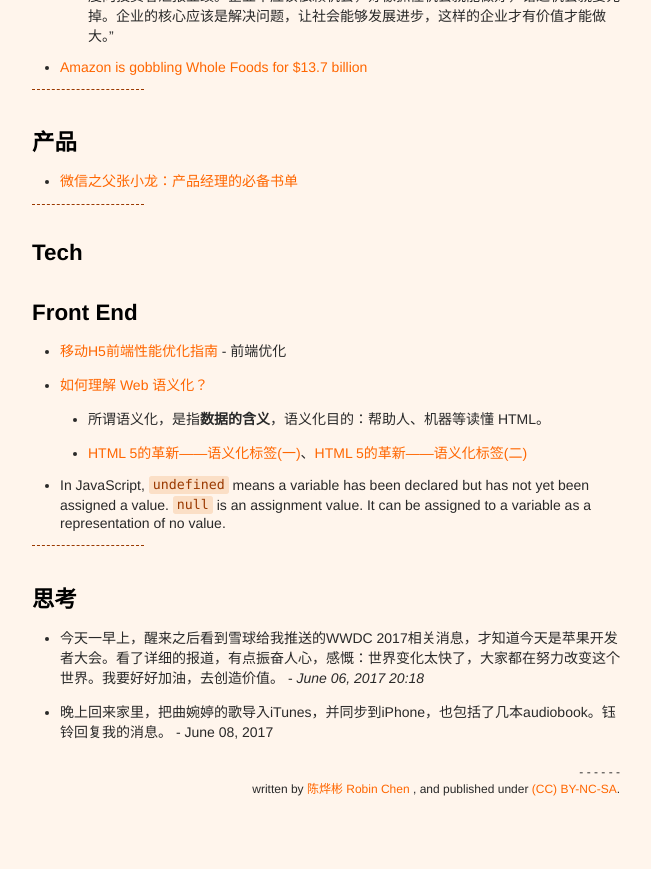
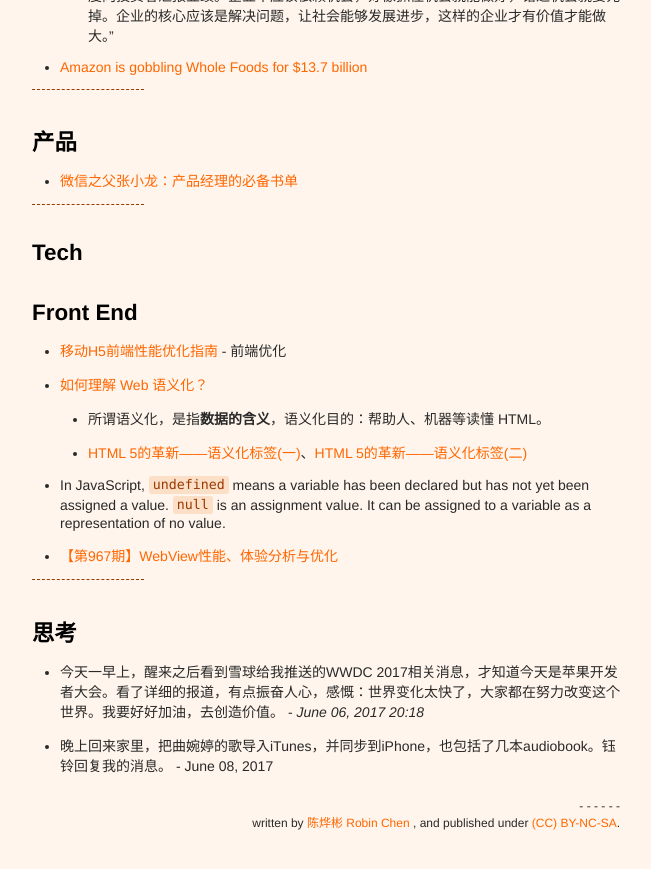
Before and after one commit to xianyuxmu/xianyuxmu.github.io, a Jekyll site: the page built from _posts/2017-06-01-monthly-reading.md, in a window 1280 px wide and 900 px high, scrolled down 1377 px. Shown: the top 869 px of the window, without its empty margins (314-965 px from the left). Built offline with Jekyll 4.4.1, drawn with Linux system fonts in a browser that asks for light colours; comment, search, counter and statistics services are not loaded.

Commit message:
Reading 19 June

```diff
--- a/_posts/2017-06-01-monthly-reading.md
+++ b/_posts/2017-06-01-monthly-reading.md
@@ -77,6 +77,7 @@ I love visions! Visions empower our imaginations, empower our momentum, enlarge
 	- 所谓语义化，是指**数据的含义**，语义化目的：帮助人、机器等读懂 HTML。
 	- [HTML 5的革新——语义化标签(一)](http://www.html5jscss.com/html5-semantics-section.html)、[HTML 5的革新——语义化标签(二)](http://www.html5jscss.com/html5-semantics-rich.html)
 - In JavaScript, `undefined` means a variable has been declared but has not yet been assigned a value. `null` is an assignment value. It can be assigned to a variable as a representation of no value.
+- [【第967期】WebView性能、体验分析与优化](https://mp.weixin.qq.com/s?__biz=MjM5MTA1MjAxMQ==&mid=2651226599&idx=1&sn=2d1f787ad65646bd9d71d497dc17586f)
 
 ----
 
```
